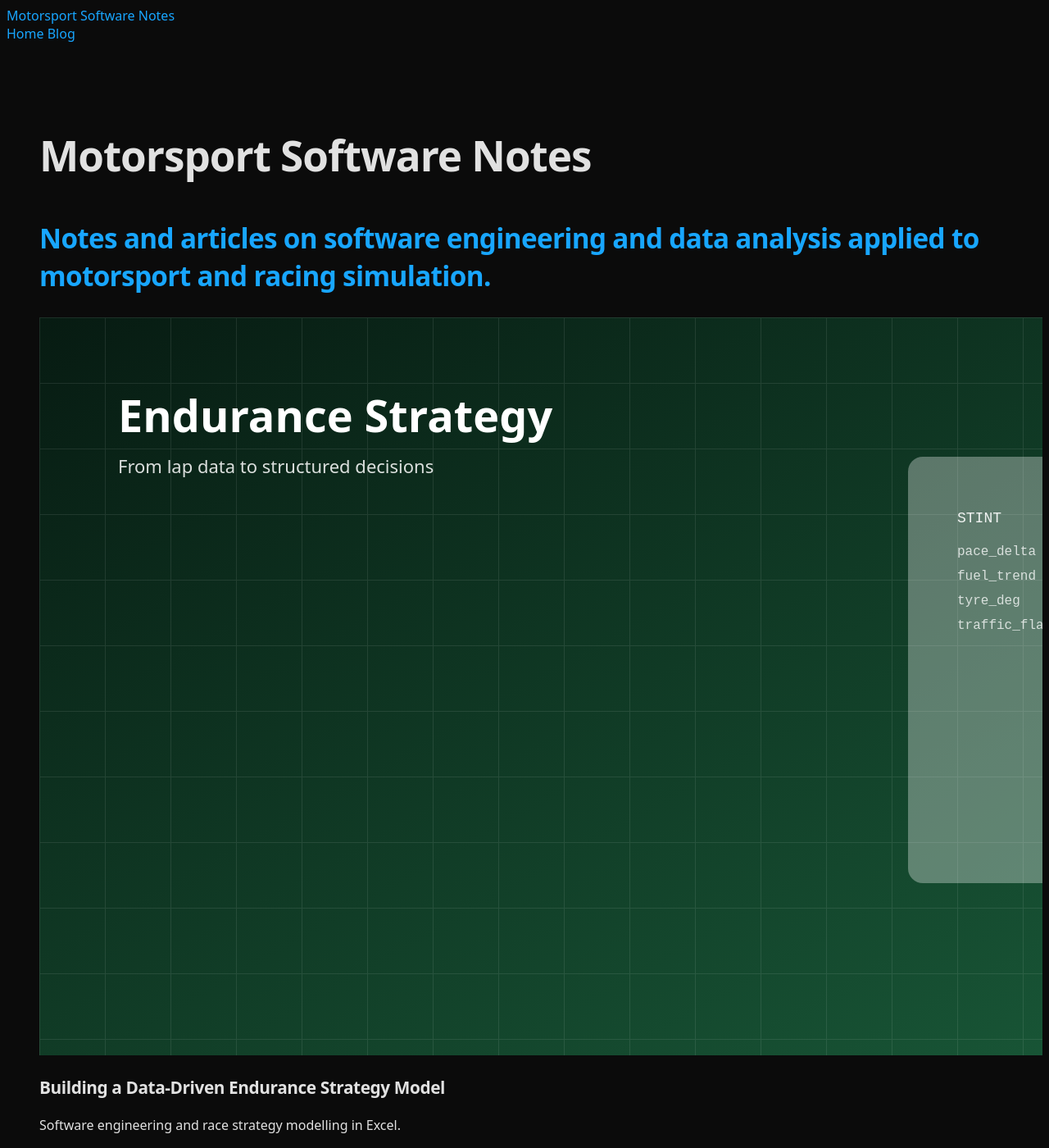
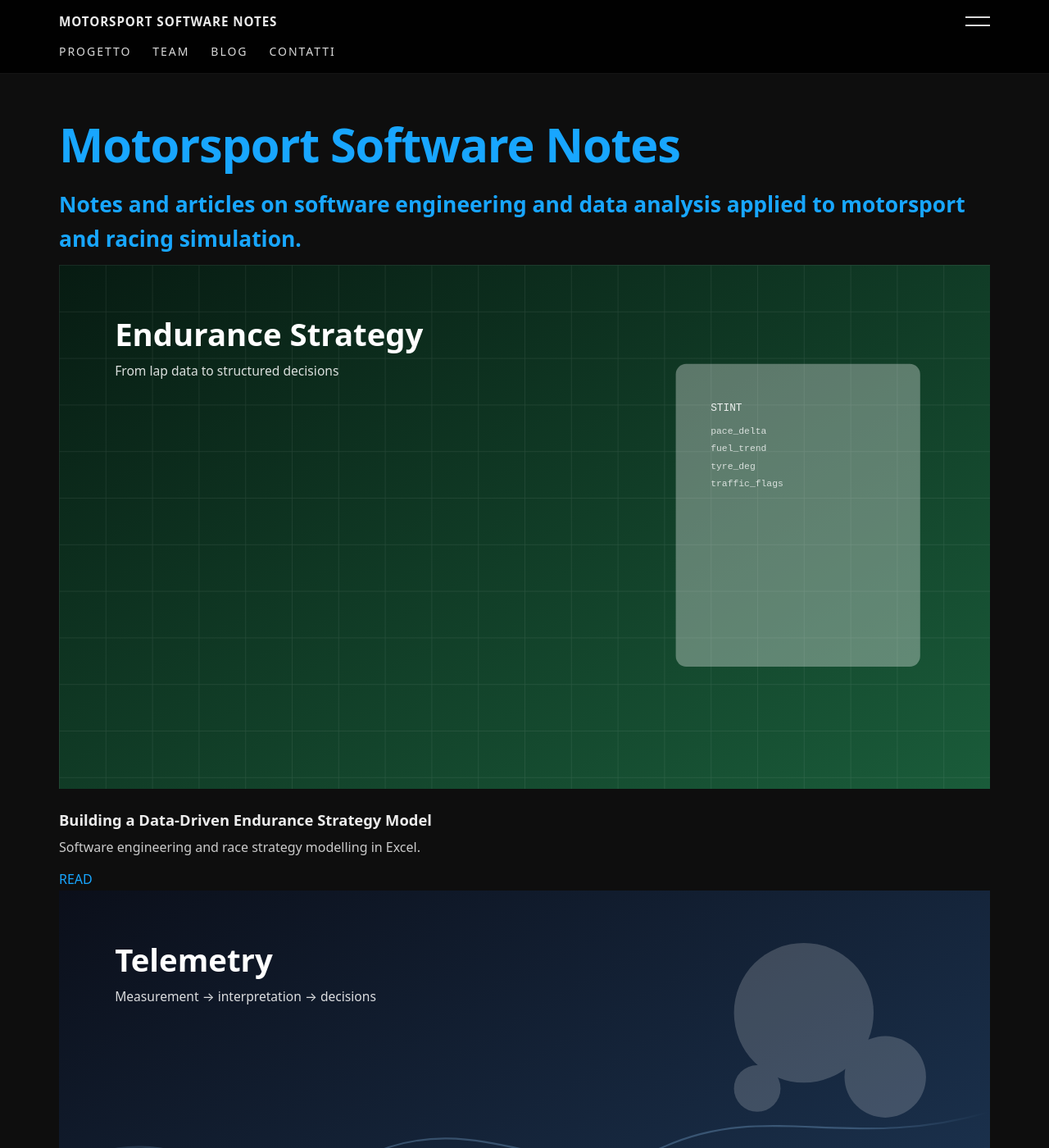
Before and after one commit to PietroCiuffreda3/motorsport-software-notes, a Jekyll site: the page built from index.md, in a window 1280 px wide and 1400 px high. Shown: the whole window at 82% size. Built offline with Jekyll 4.4.1, drawn with Linux system fonts in a browser that asks for light colours; some web fonts are replaced.

Commit message:
Refactor layout and styles; enhance header structure, improve content wrappers, and update design tokens for consistency

```diff
--- a/_layouts/default.html
+++ b/_layouts/default.html
@@ -1,42 +1,55 @@
 <!DOCTYPE html>
 <html lang="it">
 <head>
-  <meta charset="utf-8">
-  <meta name="viewport" content="width=device-width, initial-scale=1">
+  <meta charset="UTF-8" />
+  <meta name="viewport" content="width=device-width, initial-scale=1.0" />
+  <meta name="theme-color" content="#0e0e0e">
 
-  <title>
-    {% if page.title %}
-      {{ page.title }} • {{ site.title }}
-    {% else %}
-      {{ site.title }}
-    {% endif %}
-  </title>
-
+  {% seo %}
   <link rel="stylesheet" href="{{ '/assets/main.css' | relative_url }}">
+  {% feed_meta %}
 </head>
 
 <body>
+  <header>
+    <div class="component-nav">
+      <div class="logo-header">
+        <a href="{{ '/' | relative_url }}">
+          {% if site.logo %}
+            <img src="{{ site.logo | relative_url }}" alt="{{ site.title }}" />
+          {% else %}
+            <span class="site-title-text">{{ site.title }}</span>
+          {% endif %}
+        </a>
 
-  <!-- HEADER -->
-  <header class="ue-header">
-    <div class="ue-header__inner">
+        <div class="hamburger" onclick="toggleMenu()">
+          <div class="bar"></div>
+          <div class="bar"></div>
+        </div>
+      </div>
 
-      <a class="ue-brand" href="{{ '/' | relative_url }}">
-        {{ site.title }}
-      </a>
-
-      <nav class="ue-nav">
-        <a href="{{ '/' | relative_url }}">Home</a>
+      <nav>
+        <a href="{{ '/project/' | relative_url }}">Progetto</a>
+        <a href="{{ '/team/' | relative_url }}">Team</a>
         <a href="{{ '/articles/' | relative_url }}">Blog</a>
+        <a href="{{ '/contact/' | relative_url }}">Contatti</a>
       </nav>
-
     </div>
   </header>
 
-  <!-- CONTENUTO -->
-  <main class="ue-shell">
-    {{ content }}
-  </main>
+  <div class="main-content">
+    <div class="general-content-wrapper">
+      {{ content }}
+    </div>
+  </div>
 
+  <script>
+    function toggleMenu() {
+      const bars = document.querySelectorAll('.bar');
+      bars.forEach(bar => bar.classList.toggle('active'));
+      const nav = document.querySelector('.component-nav');
+      nav.classList.toggle('open');
+    }
+  </script>
 </body>
 </html>
--- a/_sass/custom.scss
+++ b/_sass/custom.scss
@@ -1,17 +1,20 @@
 /* ==========================================================
-   Motorsport Software Notes — Dark motorsport-inspired skin
-   Reference: formulasae.uniud.it (dark header, cyan accent, cards)
+   Motorsport Software Notes — UniUD (formulasae.uniud.it) inspired skin
+   Goal: same structure/colors/typography feel as UniUD "Progetto" + article pages
+   NOTE:
+   - This stylesheet assumes your HTML uses these wrappers/classes:
+     .component-nav, .logo-header, .hamburger, .bar, .main-content, .general-content-wrapper
+   - Your _layouts/default.html should wrap {{ content }} inside:
+       <div class="main-content"><div class="general-content-wrapper">...</div></div>
+   - Remove theme/minima imports; use only this custom.scss from assets/main.scss
    ========================================================== */
 
 /* ---------- Font (user-provided) ----------
    Put your font files in:
      assets/fonts/tt-travels-next-trl/
-   Recommended formats: .woff2 (best) + .woff (fallback)
+   Recommended: .woff2 (best) + .woff (fallback)
 
-   Example expected filenames (edit to match yours):
-     TTTravelsNextTrl-Regular.woff2
-     TTTravelsNextTrl-Medium.woff2
-     TTTravelsNextTrl-Bold.woff2
+   Update filenames below to match your real files.
 */
 @font-face {
   font-family: "TT Travels Next Trl";
@@ -42,220 +45,322 @@
 }
 
 /* ---------- Design tokens ---------- */
-:root {
-  --bg: #0b0b0c;
-  --bg-2: #0f1012;
-  --panel: #17181b;
-  --panel-2: #1f2126;
-  --border: rgba(255,255,255,0.10);
-  --border-2: rgba(255,255,255,0.14);
+:root{
+  --bg: #0e0e0e;
+  --bg-2: #0b0b0c;
+  --panel: rgba(255,255,255,0.06);
+  --panel-2: rgba(255,255,255,0.04);
+  --border: rgba(255,255,255,0.12);
+  --border-2: rgba(255,255,255,0.08);
 
-  --text: rgba(255,255,255,0.92);
-  --muted: rgba(255,255,255,0.70);
-  --muted-2: rgba(255,255,255,0.55);
+  --text: rgba(255,255,255,0.86);
+  --muted: rgba(255,255,255,0.72);
+  --muted-2: rgba(255,255,255,0.58);
 
-  /* cyan/blue accent similar to reference */
+  /* UniUD-like accent */
   --accent: #18a6ff;
-  --accent-2: #0d7fd6;
 
-  --shadow: 0 16px 40px rgba(0,0,0,0.35);
+  --shadow: 0 18px 46px rgba(0,0,0,0.45);
   --radius: 14px;
 
-  --maxw: 1120px;
-  --maxw-text: 70ch;
+  --maxw: 1180px;
 }
 
-/* ---------- Base ---------- */
-html, body {
-  height: auto;
-  overflow-y: auto;
+/* ---------- Base / reset-ish ---------- */
+*{ box-sizing: border-box; }
+html, body{
   background: var(--bg);
+  color: var(--text);
+  margin: 0;
+  padding: 0;
 }
-
-body {
-  color: var(--text);
-  font-family: "TT Travels Next Trl", "TT Travels Next", system-ui, -apple-system, Segoe UI, Roboto, sans-serif !important;
+body{
+  font-family: "TT Travels Next Trl", system-ui, -apple-system, Segoe UI, Roboto, Arial, sans-serif;
   text-rendering: optimizeLegibility;
   -webkit-font-smoothing: antialiased;
   -moz-osx-font-smoothing: grayscale;
+  line-height: 1.6;
 }
 
-a {
+img{ max-width: 100%; height: auto; }
+figure{ margin: 0; }
+hr{
+  border: 0;
+  height: 1px;
+  background: var(--border-2);
+  margin: 28px 0;
+}
+
+a{
   color: var(--accent);
   text-decoration: none;
 }
-a:hover { color: #7bd0ff; text-decoration: underline; }
+a:hover{ text-decoration: underline; }
 
-hr {
-  border: 0;
-  height: 1px;
-  background: var(--border);
+/* ---------- Main wrappers like UniUD ---------- */
+.main-content{
+  background: var(--bg);
+}
+.general-content-wrapper{
+  max-width: var(--maxw);
+  margin: 0 auto;
+  padding: 56px 22px 80px;
 }
 
-/* Minima containers */
-.wrapper {
+/* ---------- NAV (component-nav) ---------- */
+.component-nav{
+  position: sticky;
+  top: 0;
+  z-index: 100;
+  background: rgba(0,0,0,0.88);
+  backdrop-filter: blur(10px);
+  border-bottom: 1px solid var(--border-2);
+}
+
+.component-nav .logo-header{
   max-width: var(--maxw);
   margin: 0 auto;
-  padding: 0 18px;
-}
-
-.page-content { padding: 32px 0 52px; }
-
-p, li, .post-content > * {
-  max-width: var(--maxw-text);
-}
-
-.post-title, h1, h2, h3 {
-  letter-spacing: -0.02em;
-}
-
-h1 { font-size: clamp(2rem, 4vw, 3.2rem); }
-h2 { font-size: clamp(1.45rem, 2.6vw, 2.2rem); color: var(--accent); }
-h3 { font-size: 1.3rem; color: rgba(255,255,255,0.88); }
-
-.post-meta, .site-title, .site-nav, .footer-col-wrapper {
-  color: var(--muted);
-}
-
-/* ---------- Top header (inspired) ---------- */
-.site-header--dark {
-  background: linear-gradient(180deg, rgba(0,0,0,0.92), rgba(0,0,0,0.65));
-  border-top: 0;
-  border-bottom: 1px solid var(--border);
-  position: sticky;
-  top: 0;
-  z-index: 50;
-  backdrop-filter: blur(10px);
-}
-
-.site-header__inner {
-  max-width: var(--maxw);
-  margin: 0 auto;
-  padding: 14px 18px;
-  display: flex;
-  align-items: center;
+  padding: 14px 22px;
+  display:flex;
+  align-items:center;
   justify-content: space-between;
   gap: 18px;
 }
 
-.brand {
-  display: inline-flex;
-  align-items: center;
-  gap: 10px;
+.component-nav .logo-header a{
+  display:inline-flex;
+  align-items:center;
+  gap: 12px;
+  text-decoration:none;
   color: var(--text);
-  text-decoration: none;
-}
-.brand:hover { text-decoration: none; }
-
-.brand__mark {
-  width: 30px;
-  height: 20px;
-  border-left: 6px solid var(--accent);
-  border-top: 6px solid transparent;
-  border-bottom: 6px solid transparent;
-  transform: skewX(-18deg);
-  opacity: 0.95;
 }
 
-.brand__text {
-  font-weight: 700;
-  letter-spacing: 0.02em;
+.component-nav .logo-header img{
+  height: 34px;
+  display:block;
+}
+
+.site-title-text{
+  font-weight: 800;
+  letter-spacing: 0.06em;
   text-transform: uppercase;
   font-size: 0.95rem;
   color: rgba(255,255,255,0.92);
 }
 
-/* Navbar */
-.topnav {
-  display: flex;
-  align-items: center;
-  gap: 22px;
-}
-.topnav__link {
-  color: rgba(255,255,255,0.82);
-  text-transform: uppercase;
-  letter-spacing: 0.12em;
-  font-size: 0.82rem;
-  padding: 10px 4px;
-}
-.topnav__link:hover {
-  color: #ffffff;
-  text-decoration: none;
+.component-nav nav{
+  max-width: var(--maxw);
+  margin: 0 auto;
+  padding: 0 22px 14px;
+  display:flex;
+  gap: 26px;
+  flex-wrap: wrap;
 }
 
-/* ---------- Footer ---------- */
-.site-footer--dark {
-  border-top: 1px solid var(--border);
-  background: rgba(0,0,0,0.35);
+.component-nav nav a{
+  color: rgba(255,255,255,0.85);
+  text-decoration: none;
+  text-transform: uppercase;
+  letter-spacing: 0.14em;
+  font-size: 14px;
 }
-.site-footer__inner {
-  max-width: var(--maxw);
-  margin: 0 auto;
-  padding: 18px 18px;
-  display: flex;
-  align-items: center;
-  justify-content: space-between;
-  gap: 14px;
+.component-nav nav a:hover{ color:#fff; text-decoration:none; }
+
+/* hamburger */
+.hamburger{
+  cursor:pointer;
+  display:inline-flex;
+  flex-direction:column;
+  gap: 8px;
+  user-select:none;
 }
-.site-footer__meta { color: var(--muted-2); }
-.site-footer__meta .sep { margin: 0 10px; opacity: 0.55; }
-.site-footer__links a { color: rgba(255,255,255,0.72); }
-.site-footer__links a:hover { color: #fff; text-decoration: none; }
+.bar{
+  width: 30px;
+  height: 2px;
+  background: rgba(255,255,255,0.85);
+  transition: transform .2s ease, opacity .2s ease;
+}
+.bar.active:nth-child(1){ transform: translateY(5px) rotate(45deg); }
+.bar.active:nth-child(2){ transform: translateY(-5px) rotate(-45deg); }
 
-/* ---------- Home “cards” (sticky split) ---------- */
-.sticky-split {
-  margin-top: 6px;
+/* Optional: "open" state for mobile nav (if you toggle .component-nav.open) */
+.component-nav.open nav{
+  padding-bottom: 18px;
 }
-.sticky-split article {
-  display: grid;
+
+/* ---------- Typography like UniUD article pages ---------- */
+.general-content-wrapper h1{
+  font-size: clamp(2.4rem, 4.5vw, 3.6rem);
+  line-height: 1.05;
+  color: var(--accent);
+  font-weight: 800;
+  letter-spacing: -0.02em;
+  margin: 0 0 18px;
+}
+
+.general-content-wrapper h2{
+  font-size: 1.65rem;
+  color: var(--accent);
+  font-weight: 800;
+  margin: 22px 0 10px;
+}
+
+.general-content-wrapper h3{
+  font-size: 1.15rem;
+  color: rgba(255,255,255,0.92);
+  font-weight: 750;
+  margin: 16px 0 6px;
+}
+
+.general-content-wrapper p{
+  color: rgba(255,255,255,0.78);
+  max-width: 80ch;
+  margin: 0 0 14px;
+}
+
+.general-content-wrapper ul,
+.general-content-wrapper ol{
+  color: rgba(255,255,255,0.78);
+  max-width: 80ch;
+  padding-left: 18px;
+  margin: 0 0 16px;
+}
+
+.general-content-wrapper blockquote{
+  margin: 18px 0;
+  padding: 12px 16px;
+  border-left: 4px solid var(--accent);
+  background: rgba(255,255,255,0.04);
+  color: rgba(255,255,255,0.80);
+  border-radius: 10px;
+}
+
+/* ---------- UniUD "Progetto" section layout (text left, image right) ----------
+   Use this in your pages by wrapping each section in:
+     <div class="z-image-subsection-wrapper"> ... </div>
+   with:
+     <h2 class="z-image-title">...</h2>
+     <div class="z-image-text">...</div>
+     <figure class="z-image-image"><img ...></figure>
+*/
+.z-image-subsection-wrapper{
+  display:grid;
+  grid-template-columns: 1.05fr 0.95fr;
+  grid-template-areas:
+    "title title"
+    "text image";
+  gap: 22px 42px;
+  align-items: start;
+  padding: 18px 0 32px;
+}
+
+.z-image-title{
+  grid-area: title;
+  margin: 0;
+}
+
+.z-image-text{
+  grid-area: text;
+}
+
+.z-image-image{
+  grid-area: image;
+  margin: 0;
+  border: 1px solid var(--border-2);
+  background: rgba(0,0,0,0.22);
+  box-shadow: var(--shadow);
+  overflow: hidden;
+}
+.z-image-image img{
+  display:block;
+  width: 100%;
+  height: auto;
+  filter: grayscale(1);
+  opacity: 0.92;
+}
+
+/* Hero buttons like UniUD */
+.hero-buttons{
+  display:flex;
+  gap: 12px;
+  margin-top: 16px;
+  flex-wrap: wrap;
+}
+
+.button{
+  display:inline-flex;
+  align-items:center;
+  justify-content:center;
+  height: 40px;
+  padding: 0 16px;
+  border: 1px solid rgba(255,255,255,0.22);
+  border-radius: 10px;
+  color: rgba(255,255,255,0.92);
+  background: rgba(0,0,0,0.30);
+  letter-spacing: 0.10em;
+  text-transform: uppercase;
+  font-size: 0.78rem;
+  text-decoration:none;
+}
+.button:hover{
+  background: rgba(24,166,255,0.16);
+  border-color: rgba(24,166,255,0.55);
+  color: #fff;
+  text-decoration:none;
+}
+
+/* ---------- Home cards (if you keep your "two panels" layout) ----------
+   If you changed home to a UniUD "Progetto" list (z-image-subsection-wrapper),
+   you can remove this entire block.
+*/
+.sticky-split{ margin-top: 6px; }
+.sticky-split article{
+  display:grid;
   grid-template-columns: 1fr 1fr;
   gap: 18px;
   align-items: stretch;
 }
-.sticky-split .panel {
-  background: linear-gradient(180deg, var(--panel), var(--panel-2));
-  border: 1px solid var(--border);
+.sticky-split .panel{
+  background: linear-gradient(180deg, rgba(255,255,255,0.06), rgba(255,255,255,0.04));
+  border: 1px solid var(--border-2);
   border-radius: var(--radius);
   box-shadow: var(--shadow);
-  overflow: hidden;
+  overflow:hidden;
   min-height: 240px;
 }
-.sticky-split figure.panel {
-  margin: 0;
-  display: flex;
-  align-items: center;
-  justify-content: center;
+.sticky-split figure.panel{
+  display:flex;
+  align-items:center;
+  justify-content:center;
 }
-.sticky-split figure.panel img {
-  width: 100%;
-  height: 100%;
+.sticky-split figure.panel img{
+  width:100%;
+  height:100%;
   object-fit: cover;
   filter: grayscale(1) contrast(1.05);
   opacity: 0.85;
 }
-.sticky-split section.panel {
-  display: flex;
+.sticky-split section.panel{
+  display:flex;
 }
-.sticky-split section.panel > div {
+.sticky-split section.panel > div{
   padding: 22px 22px 20px;
-  display: flex;
-  flex-direction: column;
+  display:flex;
+  flex-direction:column;
   gap: 10px;
-  justify-content: center;
+  justify-content:center;
 }
-.sticky-split section.panel h2 {
-  margin: 0;
+.sticky-split section.panel h2{
+  margin:0;
   color: var(--accent);
   font-weight: 800;
 }
-.sticky-split section.panel p {
-  margin: 0;
+.sticky-split section.panel p{
+  margin:0;
   color: var(--muted);
 }
-
-/* CTA button style inspired by reference */
-.sticky-split section.panel a {
-  align-self: flex-start;
+.sticky-split section.panel a{
+  align-self:flex-start;
   margin-top: 8px;
   padding: 10px 14px;
   border: 1px solid rgba(255,255,255,0.22);
@@ -265,61 +370,46 @@ h3 { font-size: 1.3rem; color: rgba(255,255,255,0.88); }
   letter-spacing: 0.10em;
   text-transform: uppercase;
   font-size: 0.78rem;
+  text-decoration:none;
 }
-.sticky-split section.panel a:hover {
+.sticky-split section.panel a:hover{
   background: rgba(24,166,255,0.16);
   border-color: rgba(24,166,255,0.55);
-  color: #fff;
-  text-decoration: none;
+  color:#fff;
 }
 
-/* anchor for nav */
-#articles { scroll-margin-top: 90px; }
-
-/* ---------- Post content styling ---------- */
-.post-content {
-  margin-top: 18px;
-}
-.post-content blockquote {
-  border-left: 4px solid var(--accent);
-  padding: 10px 16px;
-  margin: 18px 0;
-  background: rgba(255,255,255,0.04);
-  color: rgba(255,255,255,0.85);
-  border-radius: 10px;
-}
-
-.post-content img {
-  border-radius: 12px;
-  border: 1px solid var(--border);
-  background: rgba(0,0,0,0.25);
-}
-
-table {
+/* ---------- Tables ---------- */
+table{
   width: 100%;
   max-width: 100%;
   border-collapse: collapse;
-  overflow: hidden;
   border-radius: 12px;
-  border: 1px solid var(--border);
+  overflow:hidden;
+  border: 1px solid var(--border-2);
+  background: rgba(255,255,255,0.02);
+  margin: 18px 0 22px;
 }
-th, td {
+th, td{
   padding: 10px 12px;
-  border-bottom: 1px solid var(--border);
+  border-bottom: 1px solid var(--border-2);
+  color: rgba(255,255,255,0.78);
 }
-th {
-  text-align: left;
+th{
+  text-align:left;
   background: rgba(255,255,255,0.04);
-  color: rgba(255,255,255,0.88);
+  color: rgba(255,255,255,0.92);
+  text-transform: uppercase;
+  letter-spacing: 0.10em;
+  font-size: 12px;
 }
-tr:hover td { background: rgba(255,255,255,0.03); }
+tr:hover td{ background: rgba(255,255,255,0.03); }
 
 /* ---------- Code blocks ---------- */
-pre, code {
+pre, code{
   font-family: ui-monospace, SFMono-Regular, Menlo, Monaco, Consolas, "Liberation Mono", "Courier New", monospace;
 }
 
-code {
+code{
   background: rgba(255,255,255,0.06);
   border: 1px solid rgba(255,255,255,0.08);
   border-radius: 8px;
@@ -327,7 +417,7 @@ code {
   color: rgba(255,255,255,0.92);
 }
 
-pre {
+pre{
   background: rgba(10,10,12,0.85);
   border: 1px solid rgba(255,255,255,0.10);
   border-radius: 14px;
@@ -335,50 +425,26 @@ pre {
   overflow: auto;
   box-shadow: 0 10px 28px rgba(0,0,0,0.35);
 }
-pre code {
+pre code{
   background: transparent;
   border: 0;
   padding: 0;
 }
 
 /* ---------- Responsive ---------- */
-@media (max-width: 900px) {
-  .sticky-split article {
+@media (max-width: 980px){
+  .z-image-subsection-wrapper{
     grid-template-columns: 1fr;
+    grid-template-areas:
+      "title"
+      "text"
+      "image";
+    gap: 18px;
   }
-  .topnav { gap: 12px; flex-wrap: wrap; justify-content: flex-end; }
-  .site-header__inner { align-items: flex-start; }
-  .brand__text { font-size: 0.9rem; }
-}
-/* ===== FORCE FULL DARK LAYOUT ===== */
-
-html, body {
-  background: #0b0b0b !important;
-  color: rgba(255,255,255,.88) !important;
 }
 
-/* elimina wrapper minima */
-.wrapper,
-.page-content,
-.site-content,
-.container {
-  max-width: none !important;
-  width: 100% !important;
-  margin: 0 !important;
-  padding: 0 !important;
-  background: transparent !important;
+@media (max-width: 900px){
+  .sticky-split article{ grid-template-columns: 1fr; }
+  .component-nav nav{ gap: 14px; }
+  .site-title-text{ font-size: 0.9rem; }
 }
-
-/* forza il nostro container */
-.ue-shell {
-  max-width: 1200px !important;
-  margin: 0 auto !important;
-  padding: 60px 40px 80px !important;
-}
-
-/* rimuove eventuale background bianco dai post */
-.post-content,
-.post,
-article {
-  background: transparent !important;
-}
```
Also changed, not shown: _layouts/post.html (+2 -31 lines).
